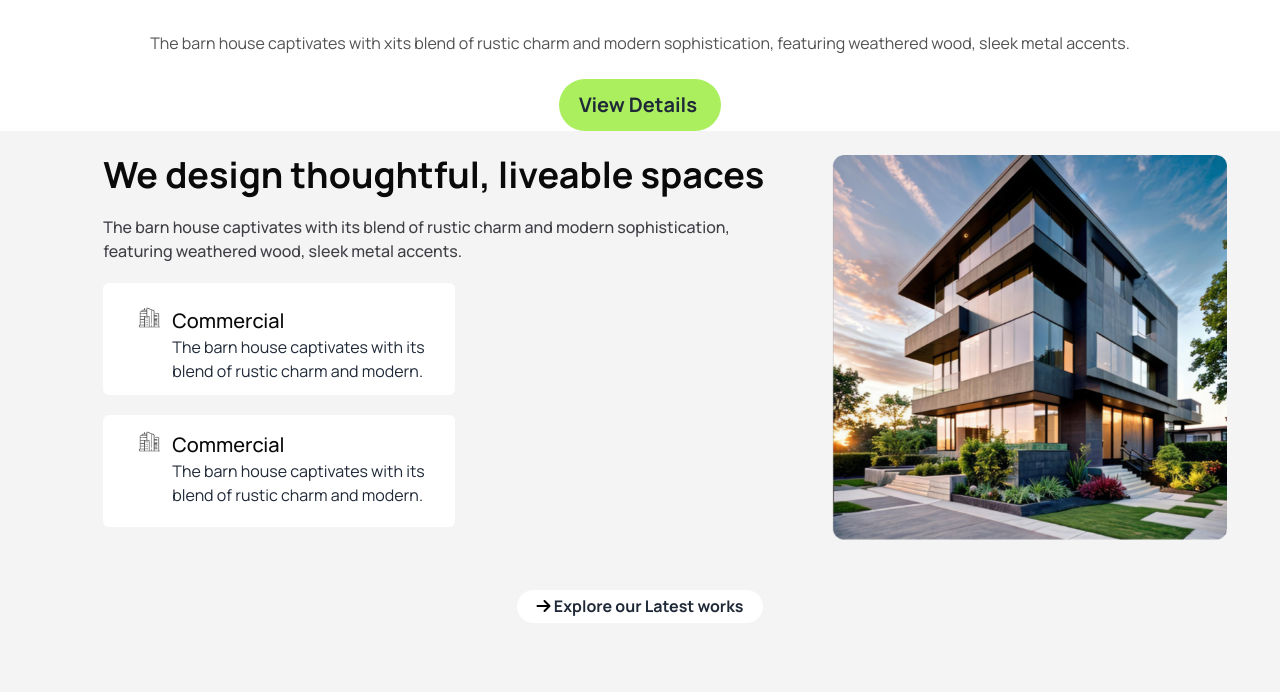
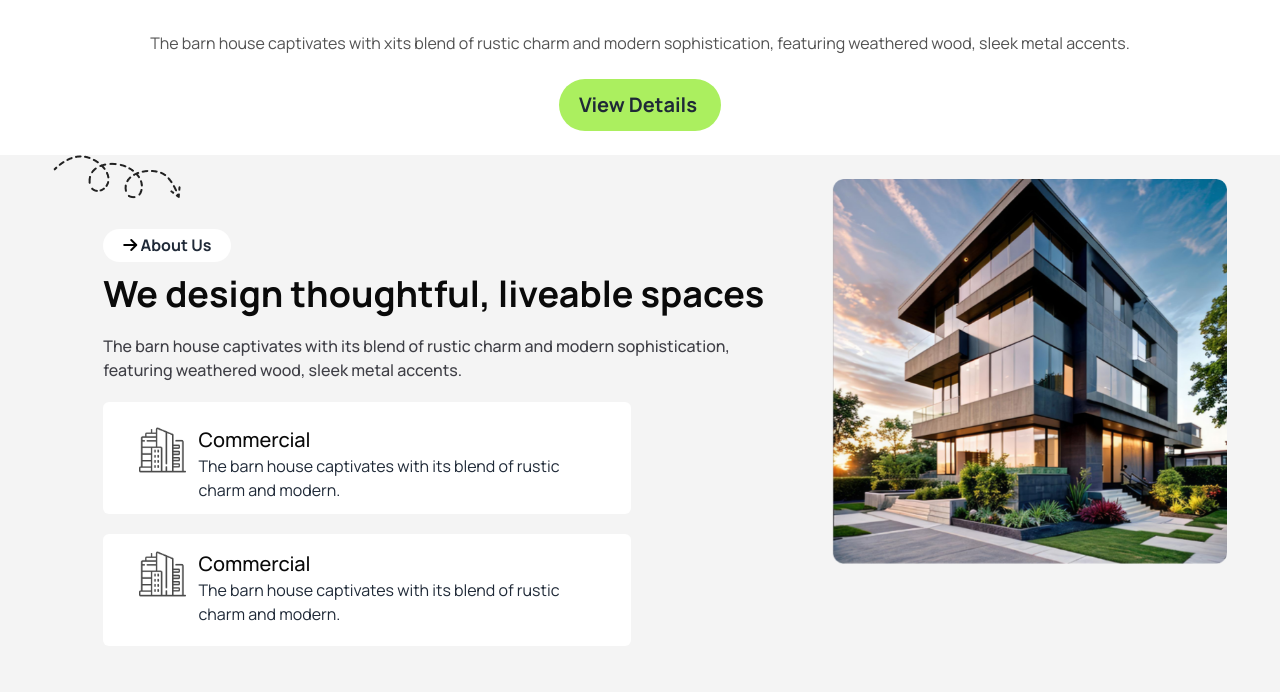
Before and after one commit to sazzadd/PH-Assignment-3, a plain HTML site: page index.html in a window 1280 px wide. Shown: the part 591-1283 px from the top of the page. Drawn offline with nearby package versions, Linux system fonts and the light colour scheme.

Commit message:
added left banner image and fix some margin padding

```diff
--- a/index.html
+++ b/index.html
@@ -25,7 +25,7 @@
 
     </head>
     <body>
-        <header>
+
         <header class="w-11/12 mx-auto">
             <section
                 class="px-4 py-7 flex center items-center justify-around">
@@ -64,7 +64,9 @@
                                 class="fa-solid fa-arrow-right"></i></div>
                     </div>
                 </div>
+                <div class="dot-menu">
 
+                </div>
             </section>
         </header>
         <section class="banner">
@@ -86,9 +88,9 @@
                     metal accents.
                 </p>
                 <div
-                        class="flex md:justify-center items-center sm:justify-center  md:items-center sm:items-center">
+                    class="flex md:justify-center items-center justify-center  md:items-center sm:items-center">
                     <a href="#"
-                            class="px-5 py-3 bg-[#abef5f] rounded-full font-bold text-xl">View
+                        class="px-5 py-3 bg-[#abef5f] sm:justify-center sm:px-5 sm:items-center items-center mb-6 rounded-full font-bold text-xl">View
                         Details
                         <img
                             src="./assets/arroow-r.png" class="inline"
@@ -97,10 +99,18 @@
             </div>
         </section>
 
-            <section class="bg-[#f4f4f4] pb-6">
+        <section class="bg-[#f4f4f4] pb-6 ">
             <section
-                    class="bg-[#f4f4f4] w-11/12 mx-auto  pt-6 lg:flex">
+                class="bg-[#f4f4f4] w-11/12 mx-auto commercial  pt-6 lg:flex">
                 <div class="des-header mx-auto lg:px-[50px]">
+                    <div class="left-img"></div>
+                    <div
+                        class="flex md:justify-start items-center py-3 pt-[50px] ">
+                        <button
+                            class="bg-[#fff] px-5 py-1 rounded-full font-bold"><i
+                                class="fa-solid fa-arrow-right text-[#000] cursor-pointer"></i>
+                            About Us</button>
+                    </div>
                     <h1
                         class="text-4xl text-neutral-950 text-4xl font-bold">We
                         design thoughtful, liveable spaces</h1>
@@ -109,7 +119,7 @@
                         sophistication, featuring weathered wood, sleek
                         metal accents.</p>
                     <div
-                            class="w-[22rem] h-[7rem] bg-[#ffffff] flex rounded-md mb-5 p-6">
+                        class="lg:w-[33rem] w-[22rem] h-[7rem] bg-[#ffffff] flex rounded-md mb-5 p-6">
                         <div>
                             <img src="./assets/commercial.png" class="px-3"
                                 alt>
@@ -122,7 +132,7 @@
                         </div>
                     </div>
                     <div
-                            class="w-[22rem] h-[7rem] bg-[#ffffff] flex rounded-md py-4 p-6">
+                        class="lg:w-[33rem] w-[22rem] h-[7rem] bg-[#ffffff] flex rounded-md py-4 p-6 mb-5">
                         <div class>
                             <img src="./assets/commercial.png" class="px-3"
                                 alt>
@@ -143,7 +153,7 @@
             <!-- work process -->
             <section class="bg-[#f4f4f4] lg:w-11/12 sm:w-6/12 mx-auto">
                 <div
-                        class="flex md:justify-center items-center py-3 pt-[50px] ">
+                    class="flex justify-center md:justify-center items-center py-3 pt-[50px] ">
                     <button
                         class="bg-[#fff] px-5 py-1 rounded-full font-bold"><i
                             class="fa-solid fa-arrow-right text-[#000] cursor-pointer"></i>
@@ -512,7 +522,7 @@
                     <li><a href>Services</a></li>
                     <li><a href>Portfolio</a></li>
                     <li><a href>blog</a></li>
-                        <li><a href>Contact Us</a></li>
+                    <li><a href>Contact</a></li>
 
                 </ul>
             </section>
--- a/style.css
+++ b/style.css
@@ -37,6 +37,12 @@ body {
     }
 }
 
+.commercial {
+    background-image: url("./assets/Vector.png");
+    background-repeat: no-repeat;
+
+}
+
 /* responsibe */
 @media (max-width: 640px) {
     .nav {
```
Lines whose indentation alone changed are shown as unchanged.
